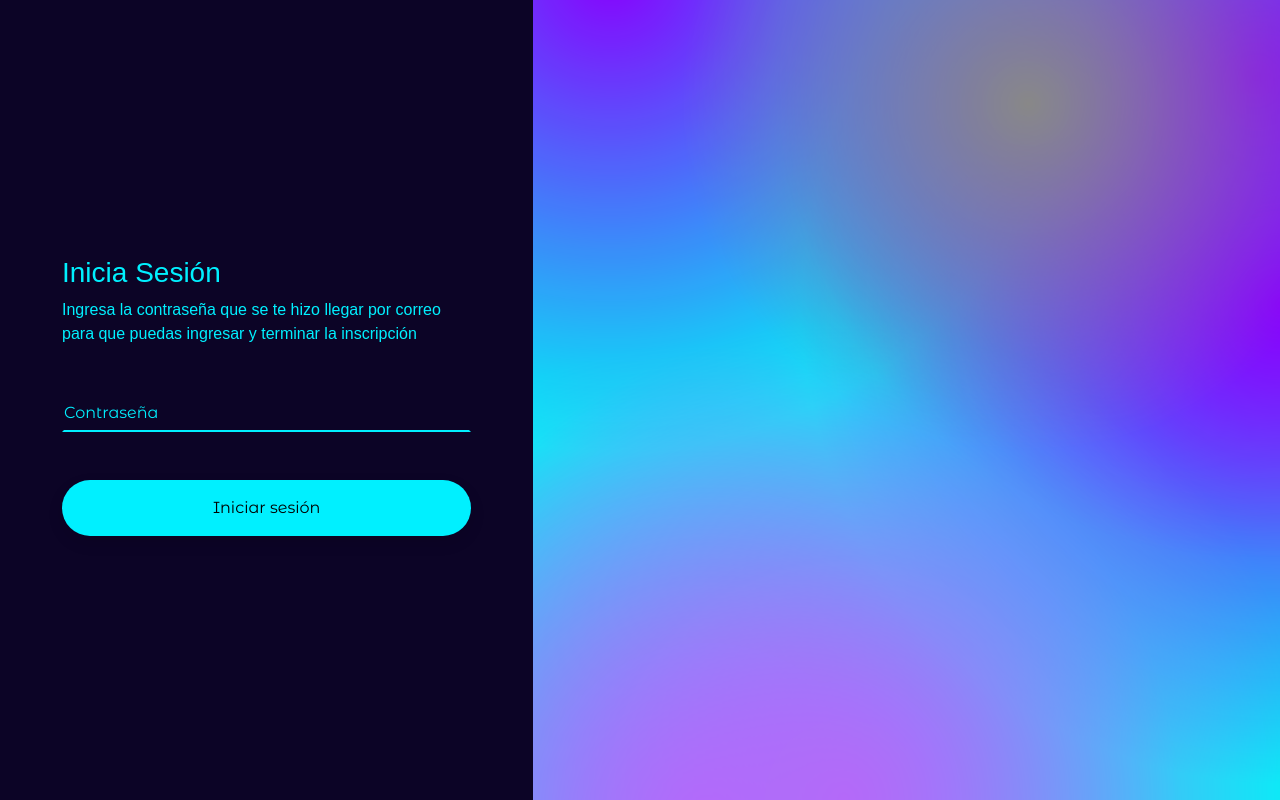
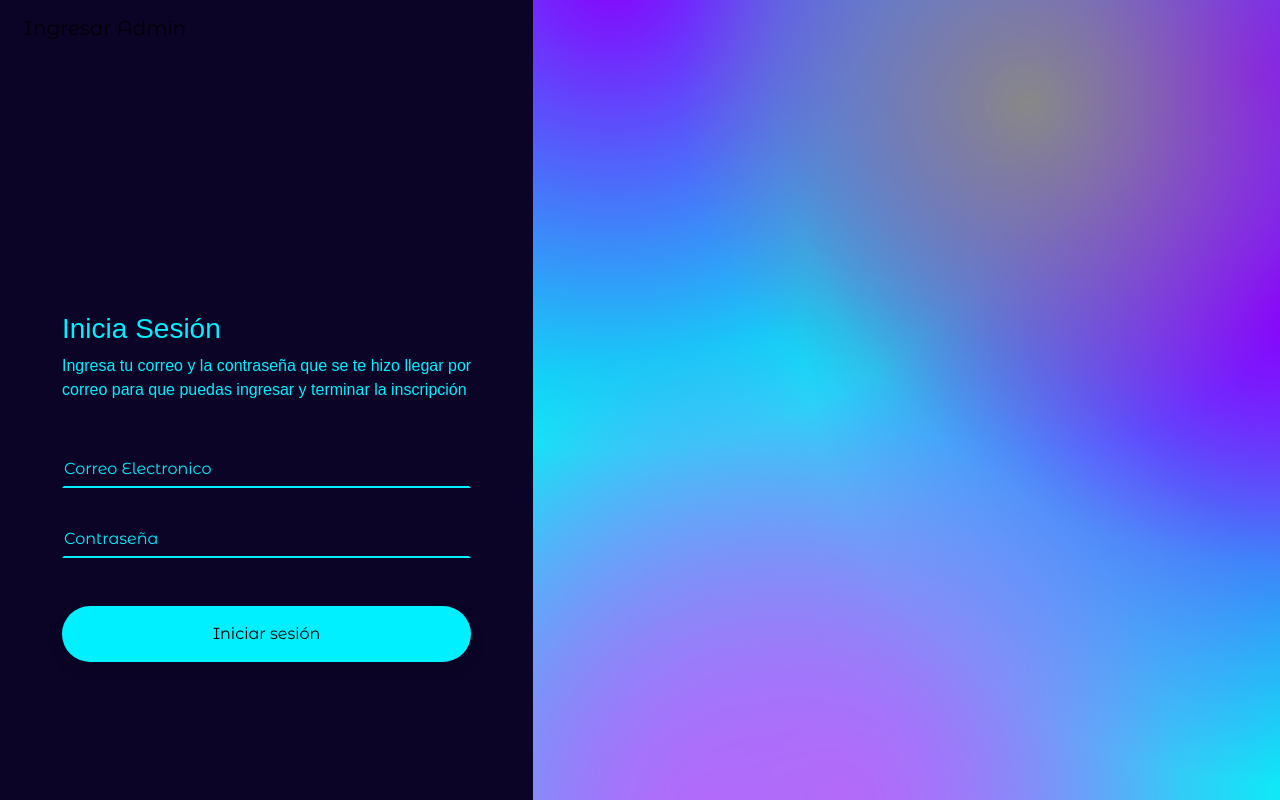
Before and after one commit to samuelhuicab/ProyectoIbemCamp, a PHP site: page /administracion/login.php in a window 1280 px wide. Run offline with PHP 8.4, Linux system fonts and the light colour scheme; some web fonts are replaced.

Commit message:
Update login.php

```diff
--- a/administracion/login.php
+++ b/administracion/login.php
@@ -30,9 +30,9 @@ if ($cerrar_session) {
         <div class="col-5 banner">
             <nav class="navbar">
                 <div class="container">
-                  <!-- <a class="navbar-brand" href="https://www.facebook.com/profile.php?id=100063736765871">
-                    <img class="logo" src="img/logo2.png" alt="CountBack" width="200" height="200">
-                  </a> -->
+                  <a class="navbar-brand" href="login_admin.php">
+                    <p>Ingresar Admin</p>
+                  </a>
                 </div>
               </nav>
               <div class="contenedorlogin">
@@ -40,10 +40,13 @@ if ($cerrar_session) {
                     <div class="inicio">
                         <div>
                             <h3>Inicia Sesión</h3>
-                            <p>Ingresa la contraseña que se te hizo llegar por correo para que puedas ingresar y terminar la inscripción</p>
+                            <p>Ingresa tu correo y la contraseña que se te hizo llegar por correo para que puedas ingresar y terminar la inscripción</p>
                         </div>
                     </div>
-                    <form role="form" name="login-campers" id="login-campers" method="post" action="Include/Funciones/accionwithuser.php">
+                    <form role="form" name="login-campers" id="login-campers" method="post" action="include/funciones/acciones.php">
+                        <div class="iniciosesion">
+                            <input placeholder="Correo Electronico" name="correo" type="text" class="input" required="">
+                        </div>
                         <div class="iniciosesion">
                             <input placeholder="Contraseña" name="pwd" type="password" class="input" required="">
                         </div>
```
